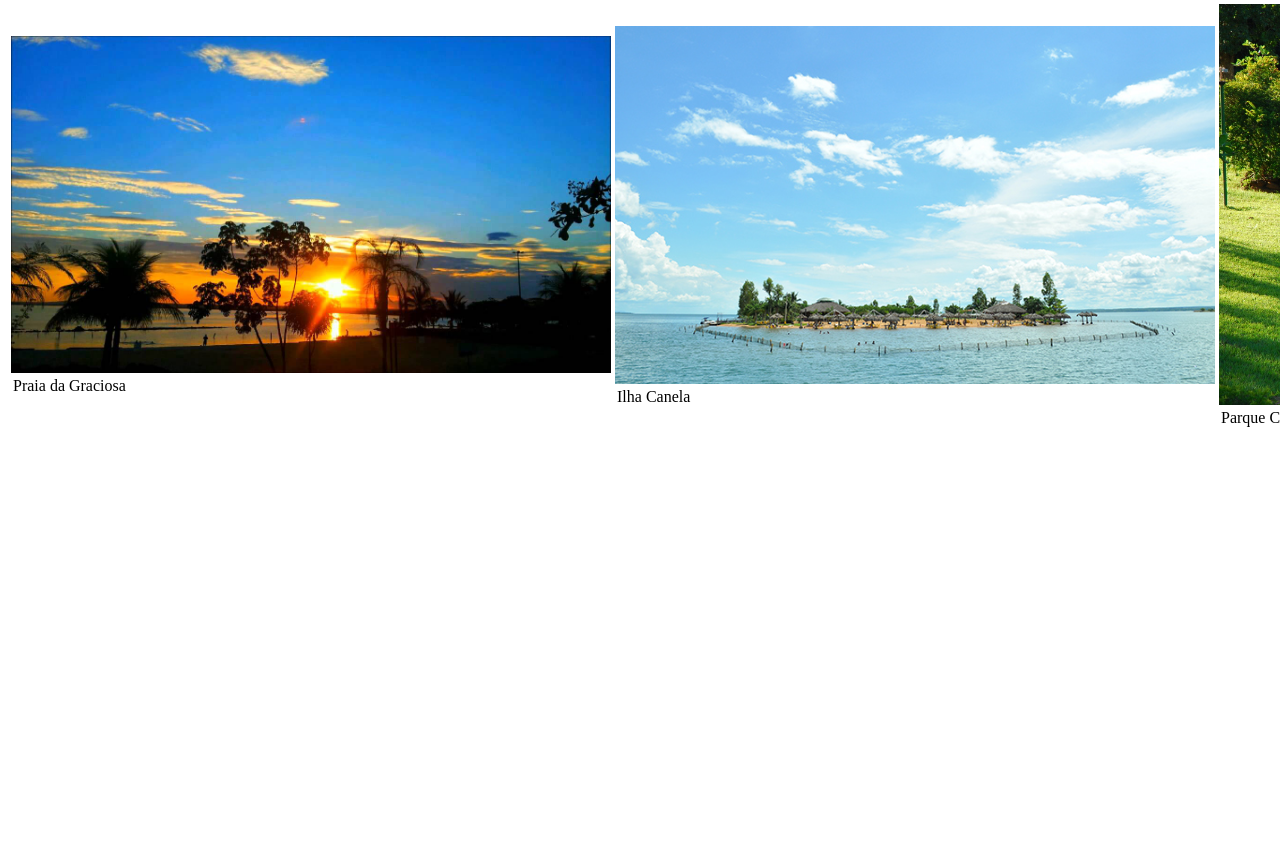
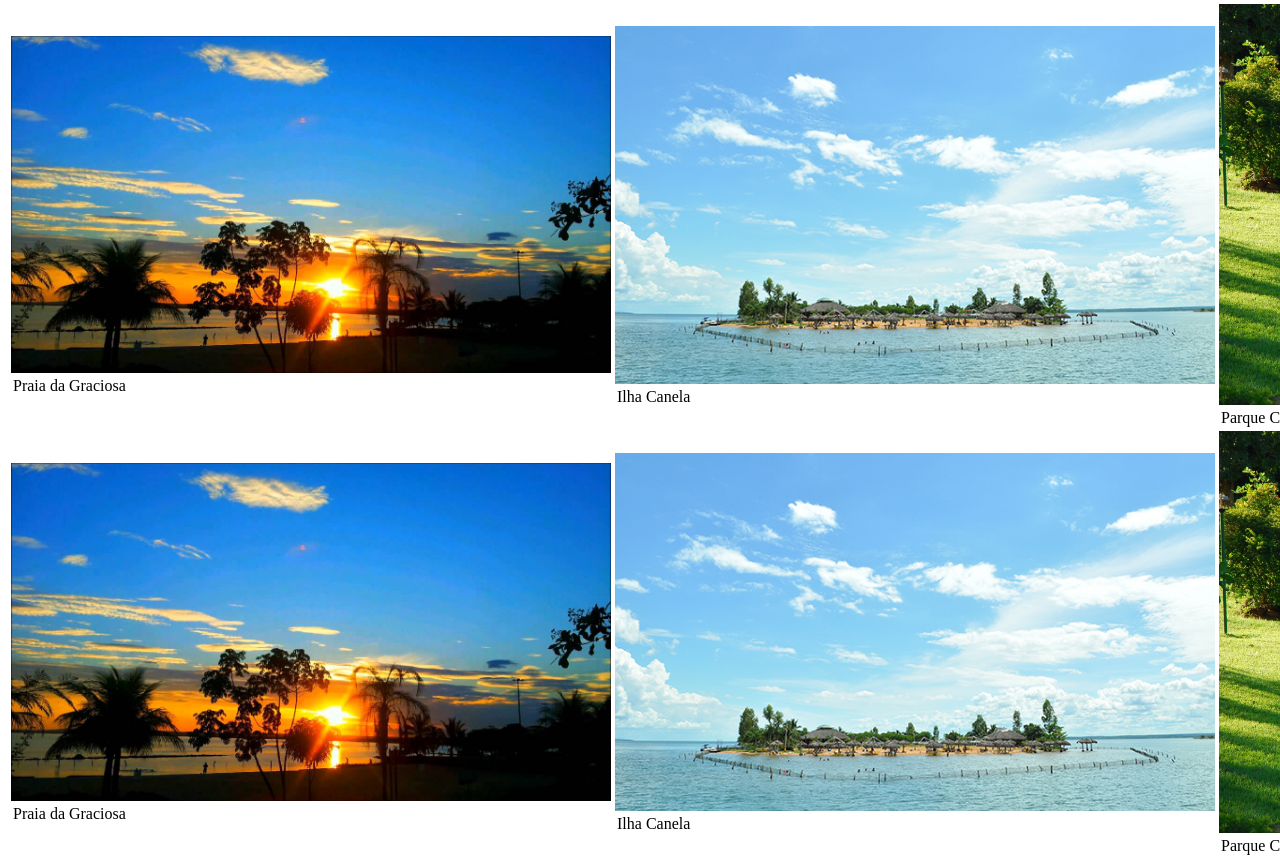
Before and after one commit to Gustaprof25/guiapalmas.github.io, a plain HTML site: page index.html in a window 1280 px wide. Shown: the part 973-1839 px from the top of the page. Before the commit the page ends 1411 px from the top, so only its background shows below. Drawn offline with Linux system fonts and the light colour scheme.

Commit message:
Update index.html

```diff
--- a/index.html
+++ b/index.html
@@ -127,6 +127,20 @@
 					<legend>Parque Cezamar</legend>
 				</td>
 			</tr>
+			<tr>
+				<td>
+					<img id="galeria" src="img/graciosa.jpg">
+					<legend>Praia da Graciosa</legend>
+				</td>
+				<td>
+					<img id="galeria" src="img/canela.jpg">
+					<legend>Ilha Canela</legend>
+				</td>
+				<td>
+					<img id="galeria" src="img/cezamar.jpg">
+					<legend>Parque Cezamar</legend>
+				</td>
+			</tr>
 		</table>
 	</div>
 </body>
```
